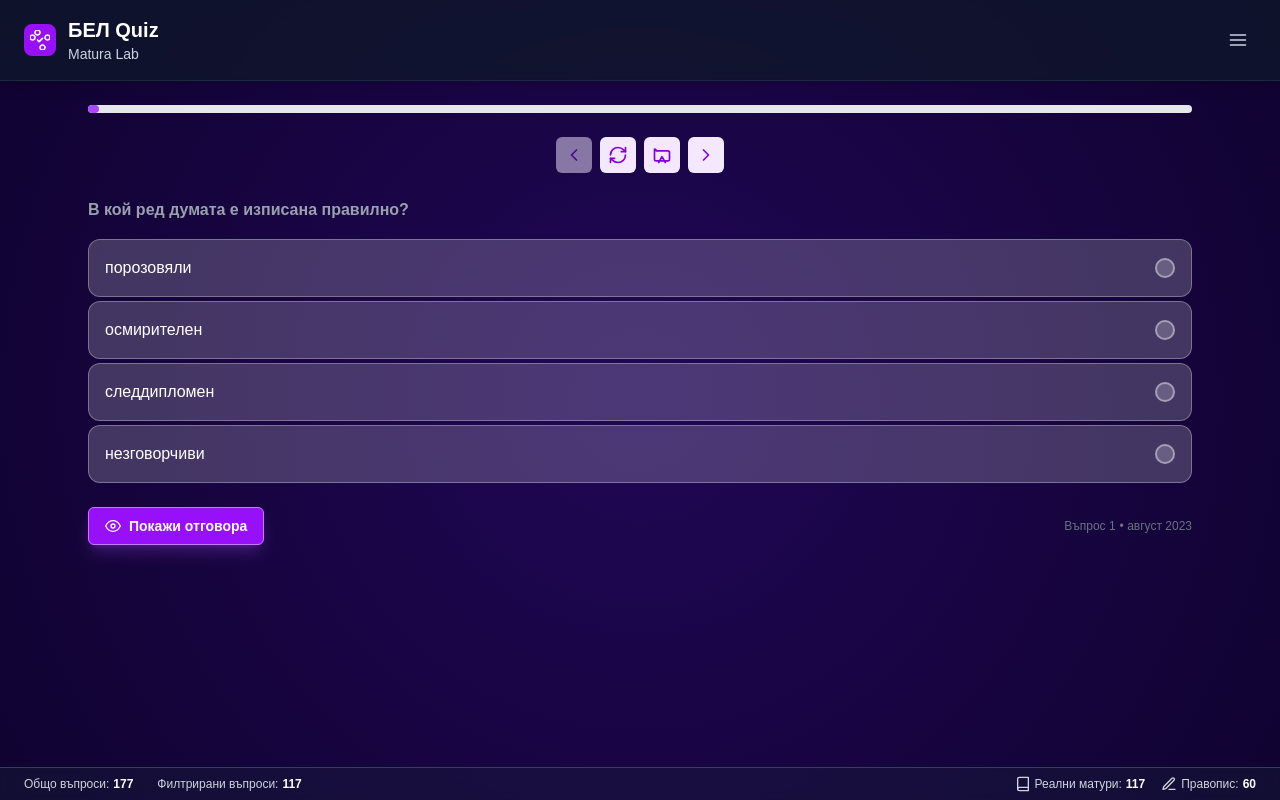
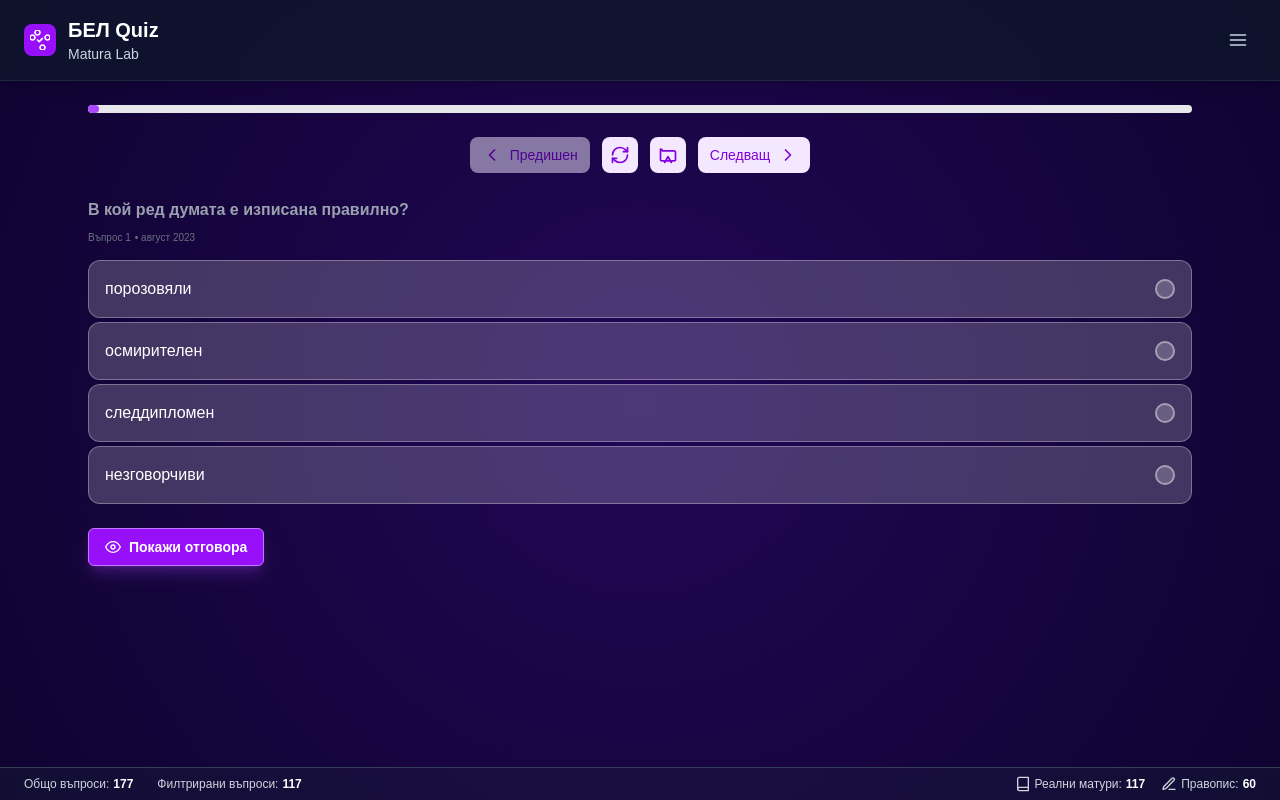
Before and after one commit to nonadzhurkova/bel-matura-lab, a Next.js app: page / in a window 1280 px wide. Built offline with nearby package versions, Linux system fonts and the light colour scheme.

Commit message:
Design changes

```diff
--- a/src/components/Navigation.tsx
+++ b/src/components/Navigation.tsx
@@ -27,21 +27,22 @@ export default function Navigation({
       <div></div>
 
       {/* Navigation buttons in the center */}
-      <div className="flex gap-2">
+      <div className="flex gap-3">
       <button
         onClick={onPrevious}
         disabled={!canGoPrevious}
-        className="bg-purple-100 hover:bg-purple-200 text-purple-700 p-2 rounded-md transition-colors disabled:opacity-50 disabled:cursor-not-allowed"
+        className="bg-purple-100 hover:bg-purple-200 text-purple-700 px-3 py-2 rounded-lg transition-colors disabled:opacity-50 disabled:cursor-not-allowed flex items-center gap-2"
         title="Предишен"
       >
         <svg width="20" height="20" viewBox="0 0 24 24" fill="none" stroke="currentColor" strokeWidth="2" strokeLinecap="round" strokeLinejoin="round">
           <path d="m15 18-6-6 6-6"/>
         </svg>
+        <span className="text-sm font-medium">Предишен</span>
       </button>
 
       <button
         onClick={onRandom}
-        className="bg-purple-100 hover:bg-purple-200 text-purple-700 p-2 rounded-md transition-colors"
+        className="bg-purple-100 hover:bg-purple-200 text-purple-700 p-2 rounded-lg transition-colors"
         title="Случаен"
       >
         <svg width="20" height="20" viewBox="0 0 24 24" fill="none" stroke="currentColor" strokeWidth="2" strokeLinecap="round" strokeLinejoin="round">
@@ -54,7 +55,7 @@ export default function Navigation({
 
       <button
         onClick={onShuffle}
-        className="bg-purple-100 hover:bg-purple-200 text-purple-700 p-2 rounded-md transition-colors"
+        className="bg-purple-100 hover:bg-purple-200 text-purple-700 p-2 rounded-lg transition-colors"
         title="Разбъркай"
       >
         <svg width="20" height="20" viewBox="0 0 24 24" fill="none" stroke="currentColor" strokeWidth="2" strokeLinecap="round" strokeLinejoin="round">
@@ -66,9 +67,10 @@ export default function Navigation({
       <button
         onClick={onNext}
         disabled={!canGoNext}
-        className="bg-purple-100 hover:bg-purple-200 text-purple-700 p-2 rounded-md transition-colors disabled:opacity-50 disabled:cursor-not-allowed"
+        className="bg-purple-100 hover:bg-purple-200 text-purple-700 px-3 py-2 rounded-lg transition-colors disabled:opacity-50 disabled:cursor-not-allowed flex items-center gap-2"
         title="Следващ"
       >
+        <span className="text-sm font-medium">Следващ</span>
         <svg width="20" height="20" viewBox="0 0 24 24" fill="none" stroke="currentColor" strokeWidth="2" strokeLinecap="round" strokeLinejoin="round">
           <path d="m9 18 6-6-6-6"/>
         </svg>
--- a/src/components/QuestionCard.tsx
+++ b/src/components/QuestionCard.tsx
@@ -65,8 +65,14 @@ export default function QuestionCard({ question, questionIndex, totalQuestions,
     <div className="bg-transparent mb-4">
 
       {/* Question Text */}
-      <div className="text-base text-gray-400 font-semibold leading-relaxed whitespace-pre-line mb-4">
+      <div className="text-base text-gray-400 font-semibold leading-relaxed whitespace-pre-line mb-2">
         {question.question_text}
+      </div>
+
+      {/* Question info */}
+      <div className="flex items-center gap-1 text-xs text-gray-500 mb-4">
+        <span className="text-xs" style={{fontSize: '10px'}}>Въпрос {question.question_number}</span>
+        <span className="text-xs" style={{fontSize: '10px'}}>• {question.metadata?.exam_month} {question.metadata?.exam_year}</span>
       </div>
 
       {/* Question Example */}
@@ -175,9 +181,7 @@ export default function QuestionCard({ question, questionIndex, totalQuestions,
       )}
 
       {/* Action Buttons */}
-      <div className="flex items-center justify-between">
-        {/* Buttons on the left */}
-        <div className="flex items-center gap-3">
+      <div className="flex items-center gap-3">
         {relatedTexts.length > 0 && (
           <button
             onClick={handleToggleTexts}
@@ -204,13 +208,6 @@ export default function QuestionCard({ question, questionIndex, totalQuestions,
           </svg>
           Покажи отговора
         </button>
-        </div>
-
-        {/* Question info on the right */}
-        <div className="flex items-center gap-1 text-xs text-gray-500">
-          <span>Въпрос {question.question_number}</span>
-          <span>• {question.metadata?.exam_month} {question.metadata?.exam_year}</span>
-        </div>
       </div>
 
       {/* Show Answer Result for Text Input Questions and Matching Questions */}
```
